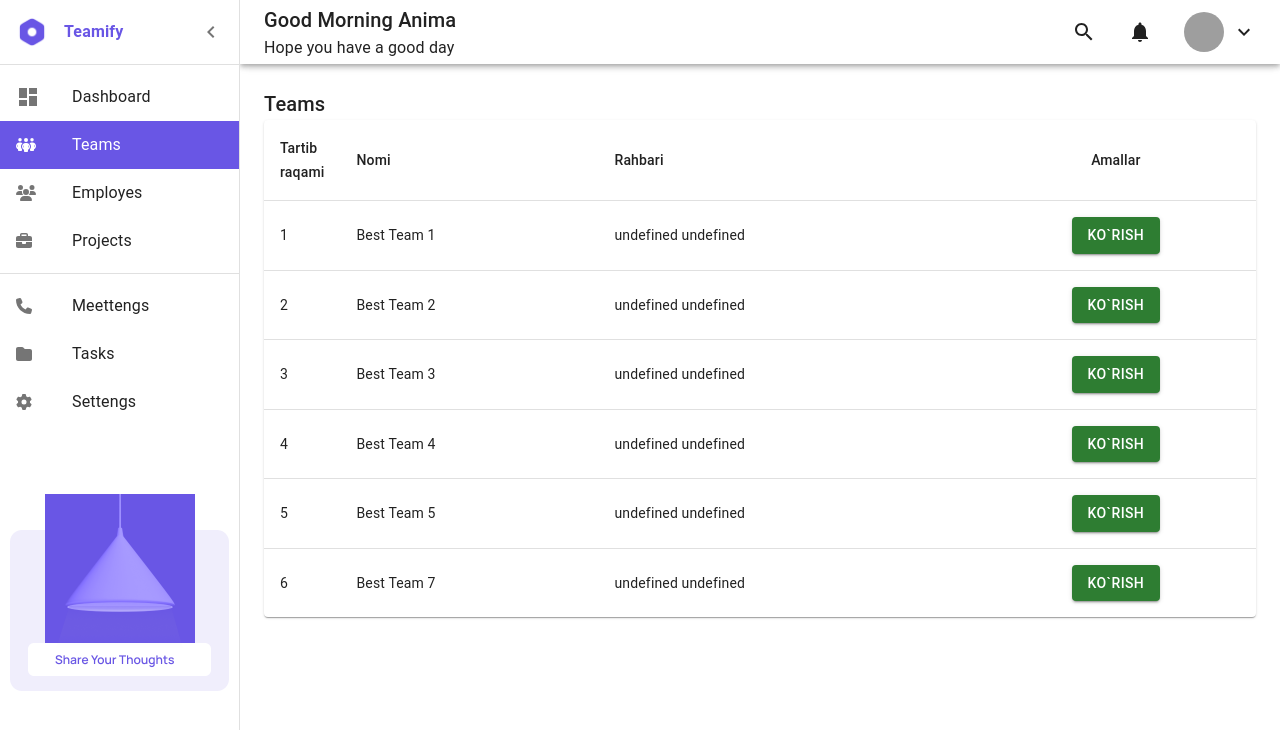
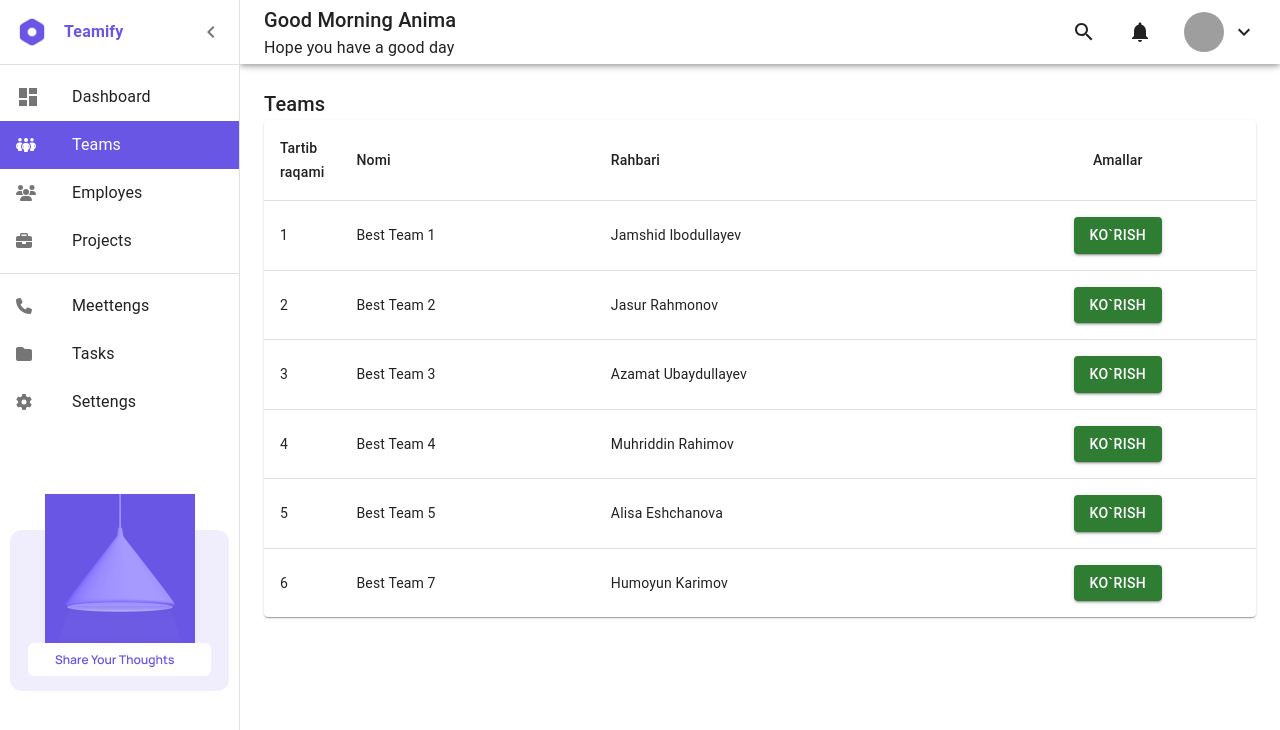
Before and after one commit to jamshidibodullayev/task11, a Next.js app: page /teams in a window 1280 px wide. Shown: the top 730 px of the page. Built offline with nearby package versions, Linux system fonts and the light colour scheme; grey boxes are pictures that could not be loaded.

Commit message:
5-tuzatish

```diff
--- a/pages/teams.js
+++ b/pages/teams.js
@@ -12,24 +12,24 @@ import {getEmployees, getTeams, getTeamsAndProjects} from "@/components/api";
 
 
 
-export default function Teams(props) {
-    const [teams, setTeams]=useState(props.teams);
-    const [employees, setEmployees]=useState(props.employees);
+export default function Teams() {
+    const [teams, setTeams]=useState([]);
+    const [employees, setEmployees]=useState([]);
 
-     // useEffect(()=>{
-     //     getTeamsAndProjects().then((res)=>{
-     //         if (res.success){
-     //             setTeams(res.data.teams);
-     //         }
-     //     })
-     //
-     //
-     //     getEmployees().then((res)=>{
-     //         if (res.success){
-     //             setEmployees(res.data)
-     //         }
-     //     });
-     // }, []);
+     useEffect(()=>{
+         getTeamsAndProjects().then((res)=>{
+             if (res.success){
+                 setTeams(res.data.teams);
+             }
+         })
+
+
+         getEmployees().then((res)=>{
+             if (res.success){
+                 setEmployees(res.data)
+             }
+         });
+     }, []);
 
 
     const router=useRouter();
@@ -92,14 +92,14 @@ export default function Teams(props) {
 }
 
 
-export async function getStaticProps(context){
-    console.log(context);
-    const res1=await getTeams();
-    const res2=await getEmployees();
-
-    console.log(res1);
-    console.log(res2);
-    return {
-        props:{teams:res1.data?res1.data:[], employees:res2.data?res1.data:[]},
-    }
-}
+// export async function getStaticProps(context){
+//     console.log(context);
+//     const res1=await getTeams();
+//     const res2=await getEmployees();
+//
+//     console.log(res1);
+//     console.log(res2);
+//     return {
+//         props:{teams:res1.data?res1.data:[], employees:res2.data?res1.data:[]},
+//     }
+// }
```
